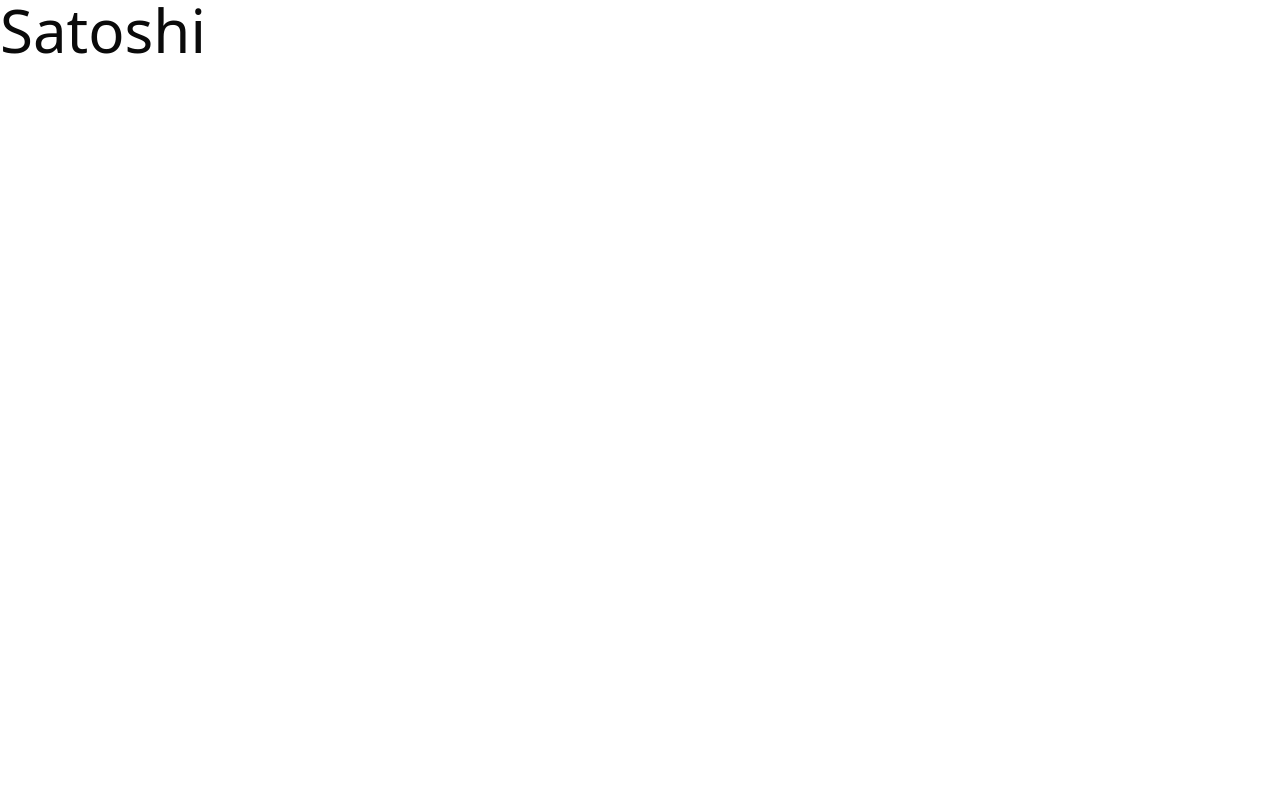
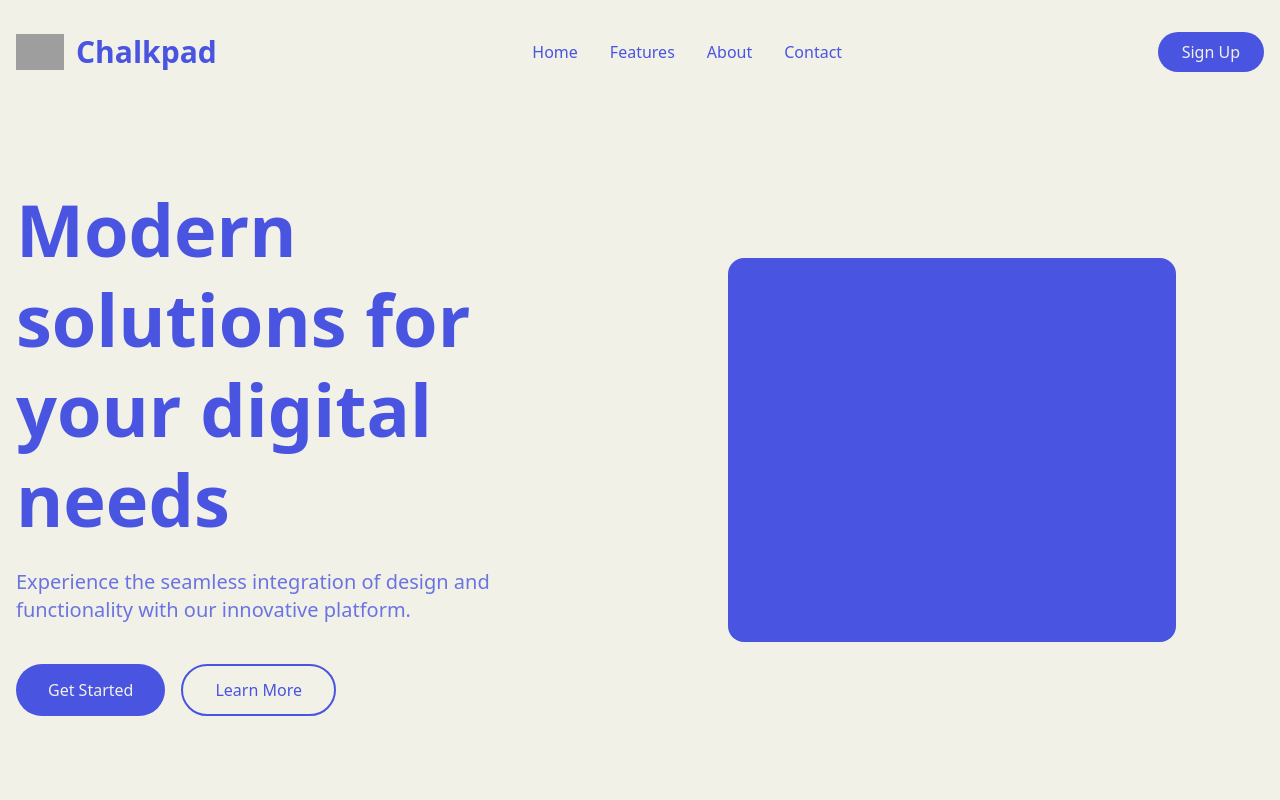
Before and after one commit to ChalkPad/chalkpad-website, a Next.js app: page / in a window 1280 px wide. Shown: the top 800 px of the page. Built offline with nearby package versions, Linux system fonts and the light colour scheme; grey boxes are pictures that could not be loaded.

Commit message:
landing page proto

```diff
--- a/src/app/page.tsx
+++ b/src/app/page.tsx
@@ -1,9 +1,134 @@
+import { FC } from "react";
 import Image from "next/image";
 
 export default function Home() {
+  // Save the logo to the public folder for use in the landing page
+  // Create a file at public/logo.svg using the logo design provided
+
   return (
-    <div>
-      <p className="font-satoshi text-6xl">Satoshi</p>
-    </div>
+    <main className="min-h-screen bg-[#F1F1E8] text-[#4954E0] font-satoshi">
+      {/* Navigation */}
+      <nav className="container mx-auto py-8 px-4 flex justify-between items-center">
+        <div className="flex items-center">
+          <Image
+            src="/logo.svg"
+            alt="Chalkpad Logo"
+            width={48}
+            height={48}
+            className="mr-3"
+          />
+          <span className="text-3xl font-bold">Chalkpad</span>
+        </div>
+        <div className="hidden md:flex space-x-8">
+          <a href="#" className="hover:opacity-75 transition-opacity">
+            Home
+          </a>
+          <a href="#" className="hover:opacity-75 transition-opacity">
+            Features
+          </a>
+          <a href="#" className="hover:opacity-75 transition-opacity">
+            About
+          </a>
+          <a href="#" className="hover:opacity-75 transition-opacity">
+            Contact
+          </a>
+        </div>
+        <button className="bg-[#4954E0] text-[#F1F1E8] px-6 py-2 rounded-full font-medium hover:bg-opacity-90 transition-all">
+          Sign Up
+        </button>
+      </nav>
+
+      {/* Hero Section */}
+      <section className="container mx-auto px-4 py-20 flex flex-col md:flex-row items-center">
+        <div className="md:w-1/2 space-y-6">
+          <h1 className="text-5xl md:text-7xl font-bold leading-tight">
+            Modern solutions for your digital needs
+          </h1>
+          <p className="text-xl opacity-80 max-w-lg">
+            Experience the seamless integration of design and functionality with
+            our innovative platform.
+          </p>
+          <div className="flex space-x-4 pt-4">
+            <button className="bg-[#4954E0] text-[#F1F1E8] px-8 py-3 rounded-full font-medium hover:bg-opacity-90 transition-all">
+              Get Started
+            </button>
+            <button className="border-2 border-[#4954E0] px-8 py-3 rounded-full font-medium hover:bg-[#4954E0] hover:text-[#F1F1E8] transition-all">
+              Learn More
+            </button>
+          </div>
+        </div>
+        <div className="md:w-1/2 mt-12 md:mt-0 flex justify-center">
+          <div className="w-full max-w-md h-96 bg-[#4954E0] bg-opacity-10 rounded-2xl flex items-center justify-center">
+            <p className="text-xl font-medium">Hero Image</p>
+          </div>
+        </div>
+      </section>
+
+      {/* Features Section */}
+      <section className="container mx-auto px-4 py-20">
+        <h2 className="text-4xl font-bold text-center mb-16">Key Features</h2>
+        <div className="grid grid-cols-1 md:grid-cols-3 gap-8">
+          {[1, 2, 3].map((item) => (
+            <div
+              key={item}
+              className="bg-white bg-opacity-50 p-8 rounded-2xl hover:shadow-lg transition-all"
+            >
+              <div className="w-12 h-12 bg-[#4954E0] bg-opacity-20 rounded-xl flex items-center justify-center mb-6">
+                <div className="w-6 h-6 bg-[#4954E0] rounded-md"></div>
+              </div>
+              <h3 className="text-2xl font-bold mb-4">Feature {item}</h3>
+              <p className="opacity-70">
+                A comprehensive solution that streamlines your workflow and
+                enhances productivity across all your devices.
+              </p>
+            </div>
+          ))}
+        </div>
+      </section>
+
+      {/* CTA Section */}
+      <section className="container mx-auto px-4 py-20">
+        <div className="bg-[#4954E0] text-[#F1F1E8] rounded-3xl p-12 text-center">
+          <h2 className="text-4xl font-bold mb-6">Ready to get started?</h2>
+          <p className="max-w-2xl mx-auto mb-8 opacity-90">
+            Join thousands of satisfied users who have transformed their digital
+            experience with our platform.
+          </p>
+          <button className="bg-[#F1F1E8] text-[#4954E0] px-8 py-3 rounded-full font-medium hover:opacity-90 transition-opacity">
+            Start Your Free Trial
+          </button>
+        </div>
+      </section>
+
+      {/* Footer */}
+      <footer className="container mx-auto px-4 py-12 border-t border-[#4954E0] border-opacity-20">
+        <div className="flex flex-col md:flex-row justify-between items-center">
+          <div className="flex items-center mb-4 md:mb-0">
+            <Image
+              src="/logo.svg"
+              alt="Chalkpad Logo"
+              width={36}
+              height={36}
+              className="mr-2"
+            />
+            <span className="text-2xl font-bold">Chalkpad</span>
+          </div>
+          <div className="flex space-x-6">
+            <a href="#" className="hover:opacity-75 transition-opacity">
+              Terms
+            </a>
+            <a href="#" className="hover:opacity-75 transition-opacity">
+              Privacy
+            </a>
+            <a href="#" className="hover:opacity-75 transition-opacity">
+              Contact
+            </a>
+          </div>
+          <div className="mt-4 md:mt-0 text-sm opacity-70">
+            © 2025 Chalkpad. All rights reserved.
+          </div>
+        </div>
+      </footer>
+    </main>
   );
 }
```
Also changed, not shown: public/ChalkPadLogo.png (added), public/ChalkPadLogoClear.png (added).
